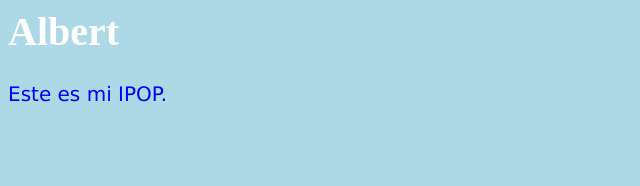
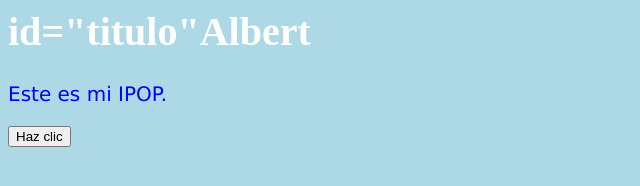
Before and after one commit to Xispas09/IPOP, a plain HTML site: page index.html in a window 1280 px wide. Shown: the whole page, without its empty margins (0-640 px from the left). Drawn offline with Linux system fonts and the light colour scheme.

Commit message:
Update header and add button with script

```diff
--- a/index.html
+++ b/index.html
@@ -4,7 +4,9 @@
         <link rel="stylesheet" href="style.css">
     </head>
     <body>
-        <h1>Albert</h1>
+        <h1> id="titulo"Albert</h1>
         <p>Este es mi IPOP.</p>
+        <button onclick="cambiarTexto()">Haz clic</button>
+        <script src="script.js"></script>
     </body>
 </html>
```
